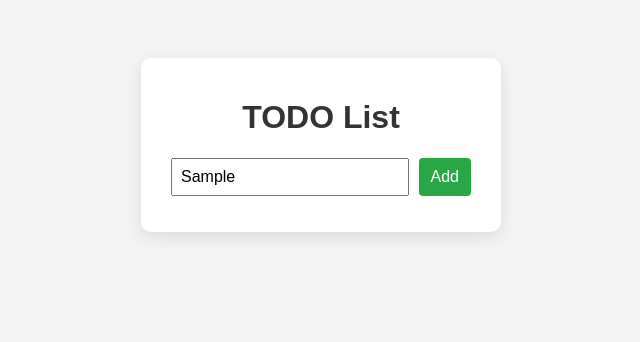
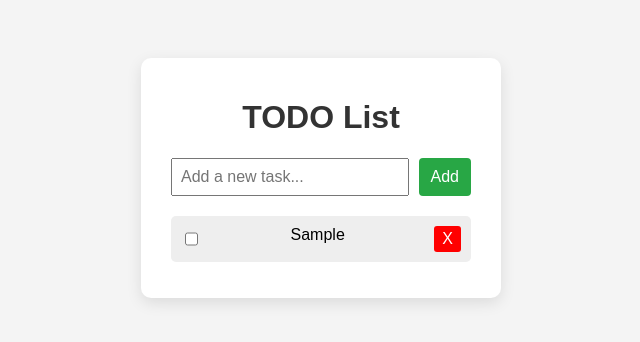
Before and after one commit to asifikbal09/todo-list-html-css-js, a plain HTML site: page index.html in a window 1280 px wide. Both pictures are taken after typing "Sample" into the empty fields and a click on the button "Add". Shown: the whole page, without its empty margins (319-959 px from the left). Drawn offline with Linux system fonts and the light colour scheme.

Commit message:
[DONE] Todo List js file added.

```diff
--- a/index.js
+++ b/index.js
@@ -1 +1,57 @@
-console.log("Todo List")
+const input = document.getElementById("todo-input");
+const addBtn = document.getElementById("add-btn");
+const list = document.getElementById("todo-list");
+
+let todos = JSON.parse(localStorage.getItem("todos")) || [];
+
+function saveToLocalStorage() {
+  localStorage.setItem("todos", JSON.stringify(todos));
+}
+
+function renderTodos() {
+  list.innerHTML = "";
+  todos.forEach((todo, index) => {
+    const li = document.createElement("li");
+    li.className = todo.done ? "done" : "";
+    li.innerHTML = `
+  <input type="checkbox" ${
+    todo.done ? "checked" : ""
+  } onchange="toggleDone(${index})">
+  <span class="${todo.done ? "done-text" : ""}">${todo.text}</span>
+  <button class="delete-btn" onclick="deleteTodo(${index}); event.stopPropagation()">X</button>
+`;
+    li.onclick = () => toggleDone(index);
+    list.appendChild(li);
+  });
+}
+
+function addTodo() {
+  const text = input.value.trim();
+  if (text !== "") {
+    todos.push({ text, done: false });
+    input.value = "";
+    saveToLocalStorage();
+    renderTodos();
+  }
+}
+
+function deleteTodo(index) {
+  todos.splice(index, 1);
+  saveToLocalStorage();
+  renderTodos();
+}
+
+function toggleDone(index) {
+  todos[index].done = !todos[index].done;
+  saveToLocalStorage();
+  renderTodos();
+}
+
+addBtn.addEventListener("click", addTodo);
+input.addEventListener("keydown", (e) => {
+    if (e.key === "Enter") {
+      addTodo();
+    }
+  });
+
+renderTodos();
--- a/style.css
+++ b/style.css
@@ -39,3 +39,33 @@ body {
     border: none;
     border-radius: 4px;
   }
+
+  ul {
+    list-style-type: none;
+    padding: 0;
+    margin-top: 20px;
+  }
+
+  li {
+    padding: 10px;
+    background: #eee;
+    border-radius: 5px;
+    margin-bottom: 10px;
+    display: flex;
+    justify-content: space-between;
+    cursor: pointer;
+  }
+
+  li.done {
+    text-decoration: line-through;
+    color: gray;
+  }
+
+  .delete-btn {
+    background: red;
+    color: white;
+    border: none;
+    padding: 4px 8px;
+    border-radius: 3px;
+    cursor: pointer;
+  }
```
